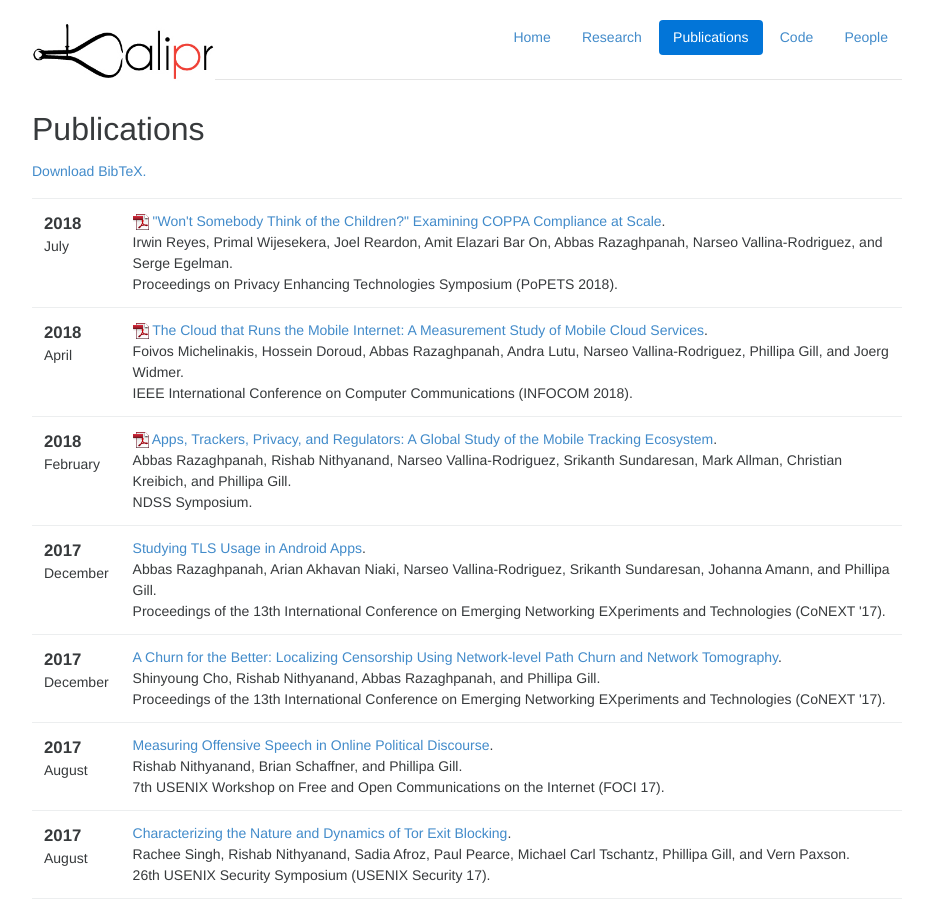
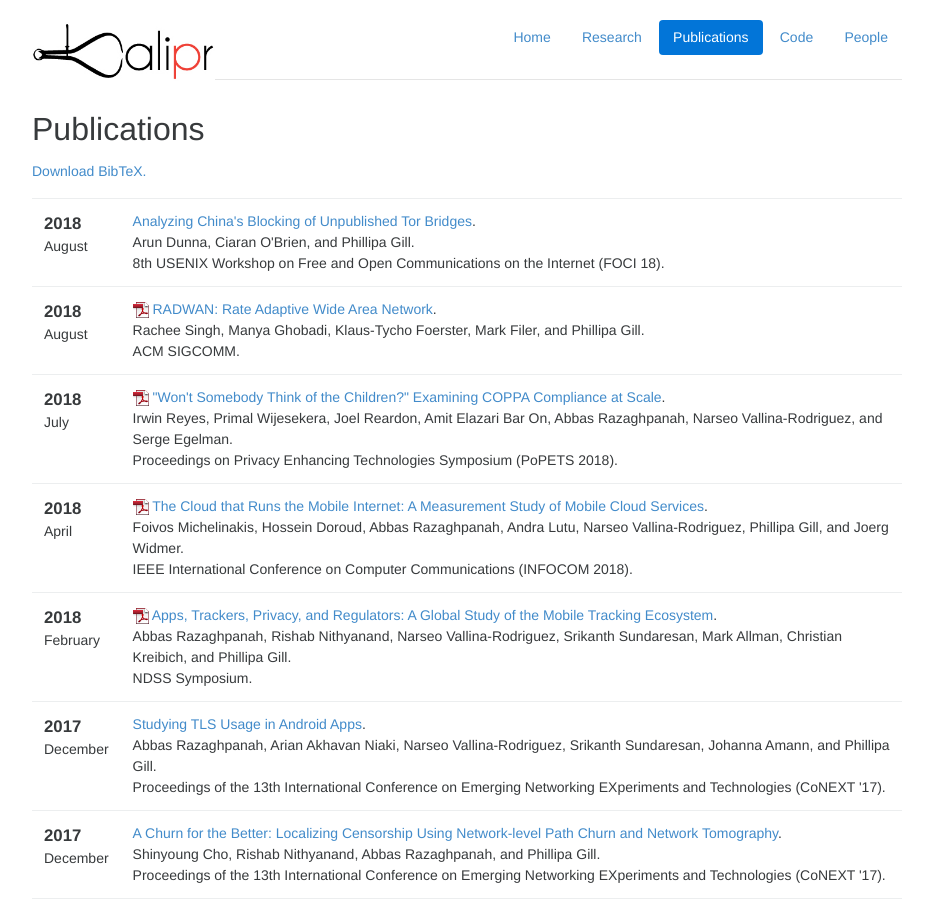
Before and after one commit to calipr/calipr.github.io, a Jekyll site: the page built from publications.html, in a window 1280 px wide and 900 px high. Shown: the whole window, without its empty margins (173-1106 px from the left). Built offline with Jekyll 4.4.1, drawn with Linux system fonts in a browser that asks for light colours; nearby versions of some CDN libraries; Markdown is read by kramdown in place of the engine named in the settings.

Commit message:
update people, publications, & code

```diff
--- a/_includes/pubs.html
+++ b/_includes/pubs.html
@@ -1,5 +1,51 @@
 <table class="table">
 <tbody>
+	<tr>
+		<td>
+			<span class="date">
+
+				<big><strong>2018</strong></big><br />
+
+				August
+			</span>
+		</td>
+		<td class="publication">
+			<span class="pubtitle">
+				<a href="https://www.usenix.org/conference/foci18/presentation/dunna">Analyzing China's Blocking of Unpublished Tor Bridges</a>.
+			</span><br />
+			<span class="authors">
+				Arun Dunna, Ciaran O'Brien, and Phillipa Gill.
+			</span><br />
+			<span class="venuetype"></span><span class="venue">8th USENIX Workshop on Free and Open Communications on the Internet (FOCI 18)</span>.
+			<br />
+			<span class="links">
+			</span>
+		</td>
+	</tr>
+	<tr>
+		<td>
+			<span class="date">
+
+				<big><strong>2018</strong></big><br />
+
+				August
+			</span>
+		</td>
+		<td class="publication">
+			<span class="pubtitle">
+					<img src="img/pdficon_small.png" width="16"
+						height="16" alt="PDF" />
+				<a href="https://people.cs.umass.edu/~phillipa/papers/sigcomm-RADWAN-2018.pdf">RADWAN: Rate Adaptive Wide Area Network</a>.
+			</span><br />
+			<span class="authors">
+				Rachee Singh, Manya Ghobadi, Klaus-Tycho Foerster, Mark Filer, and Phillipa Gill.
+			</span><br />
+			<span class="venuetype"></span><span class="venue">ACM SIGCOMM</span>.
+			<br />
+			<span class="links">
+			</span>
+		</td>
+	</tr>
 	<tr>
 		<td>
 			<span class="date">
```
Also changed, not shown: _data/people.yml (+34 -12 lines), bib/calipr-pubs.bib (+27 -0 lines), code.md (+2 -1 lines), bibble/publications.html (added), 6 other files.
